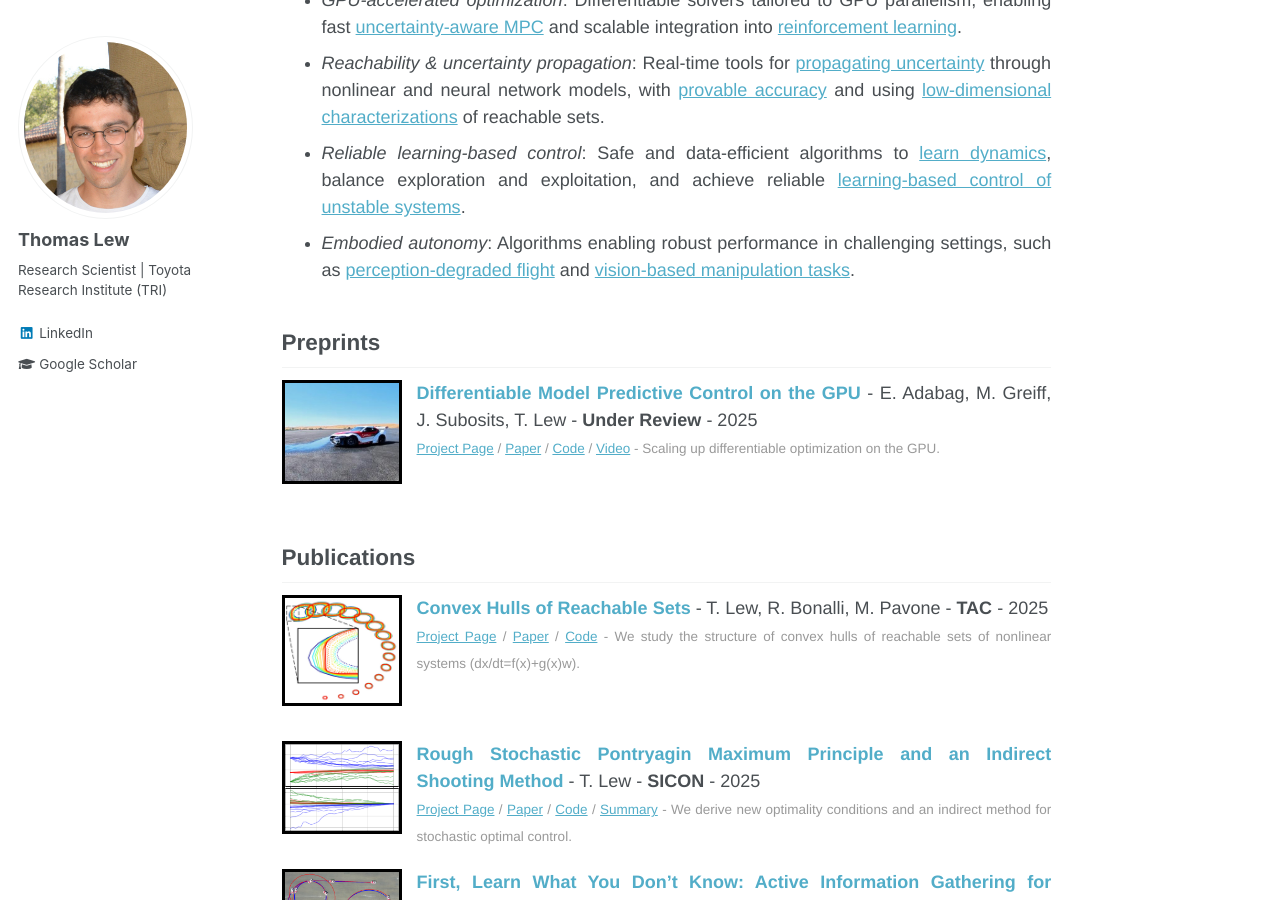
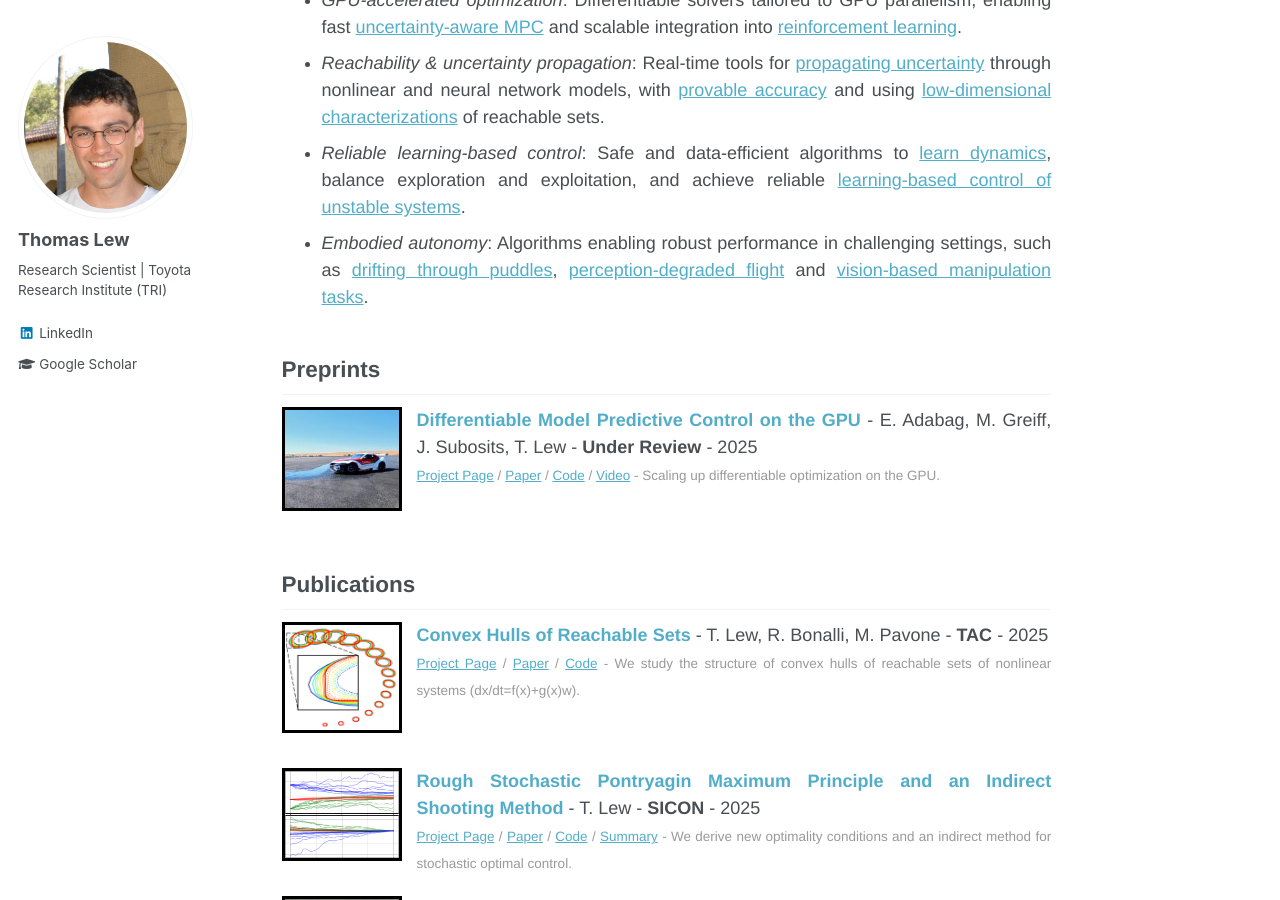
Before and after one commit to thomasjlew/thomasjlew.github.io, a Jekyll site: the page built from _pages/about.md, in a window 1280 px wide and 900 px high, scrolled down 678 px. Built offline with Jekyll 4.4.1, drawn with Linux system fonts in a browser that asks for light colours.

Commit message:
Small changes .

```diff
--- a/_pages/about.md
+++ b/_pages/about.md
@@ -21,7 +21,7 @@ My work develops reliable and scalable decision-making algorithms for autonomous
 - *GPU-accelerated optimization*: Differentiable solvers tailored to GPU parallelism, enabling fast [uncertainty-aware MPC](publication/riskaverse_mpc_racing) and scalable integration into [reinforcement learning](publication/diffmpc).
 - *Reachability & uncertainty propagation*: Real-time tools for [propagating uncertainty](publication/randup_l4dc) through nonlinear and neural network  models, with [provable accuracy](publication/convex_hull_estimation) and using [low-dimensional characterizations](publication/exact_characterization) of reachable sets.
 - *Reliable learning-based control*: Safe and data-efficient algorithms to [learn dynamics](publication/seels), balance exploration and exploitation, and achieve  reliable [learning-based control of unstable systems](publication/first_learn_what_you_dont_know).
-- *Embodied autonomy*: Algorithms enabling robust performance in challenging settings, such as [perception-degraded flight](publication/cio) and [vision-based manipulation tasks](publication/table_wiping).
+- *Embodied autonomy*: Algorithms enabling robust performance in challenging settings, such as [drifting through puddles](publication/diffmpc), [perception-degraded flight](publication/cio) and [vision-based manipulation tasks](publication/table_wiping).
 
 
 ## Preprints
```
